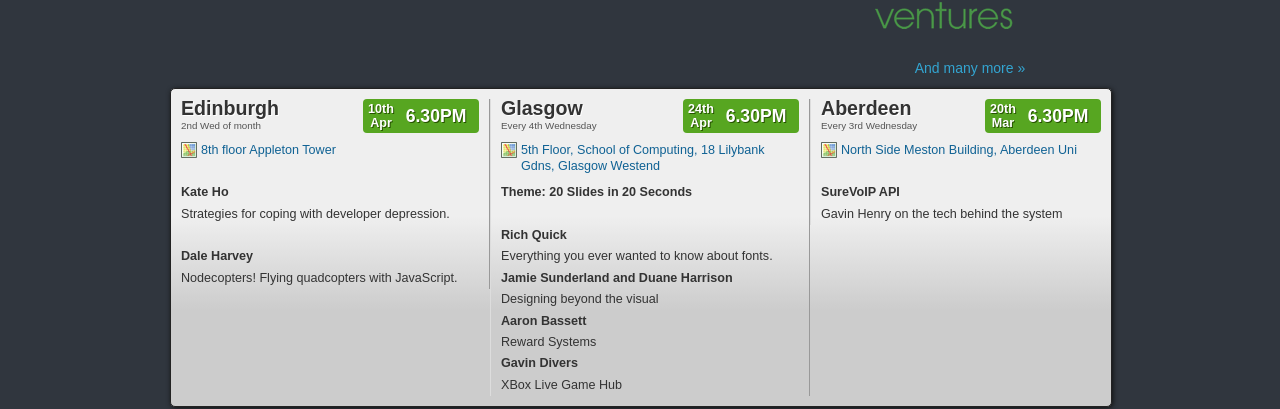
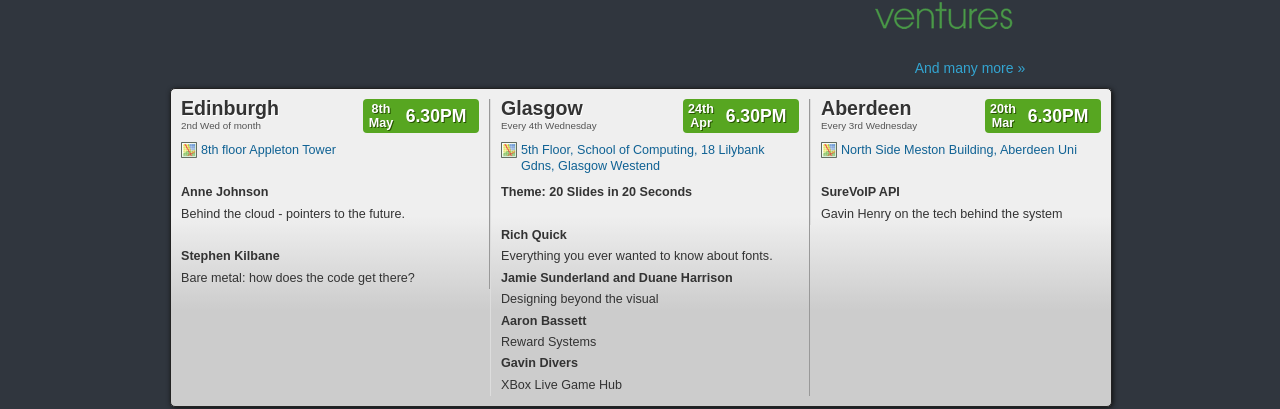
Before and after one commit to techmeetup/techmeetup.co.uk, a Jekyll site: the page built from index.html, in a window 1280 px wide. Shown: the part 324-733 px from the top of the page. Built offline with Jekyll 4.4.1, drawn with Linux system fonts in a browser that asks for light colours.

Commit message:
Update Edinburgh May meetup.

```diff
--- a/index.html
+++ b/index.html
@@ -34,20 +34,20 @@
     <span>2nd Wed of month</span>
     <p><a href="http://maps.google.co.uk/maps?q=Appleton+Tower,+Crichton+Street,+Edinburgh&amp;hl=en&amp;ll=55.944514,-3.186893&amp;spn=0.010009,0.027874&amp;t=h&amp;z=16&amp;vpsrc=0" class="map">8th floor Appleton Tower</a></p>
     <p>
-      <strong>Kate Ho</strong> <br />
-      Strategies for coping with developer depression.<br />
+      <strong>Anne Johnson</strong> <br />
+      Behind the cloud - pointers to the future.<br />
 
       <br />
 
-      <strong>Dale Harvey</strong><br />
-      Nodecopters! Flying quadcopters with JavaScript.
+      <strong>Stephen Kilbane</strong><br />
+      Bare metal: how does the code get there?
 
     </p>
     <div class="datewrapper">
       <div class="when">
         <div class="daywrap">
-          <div class="day">10th</div>
-          <div class="month">Apr</div>
+          <div class="day">8th</div>
+          <div class="month">May</div>
         </div>
         <div class="time">6.30PM</div>
       </div>
```
